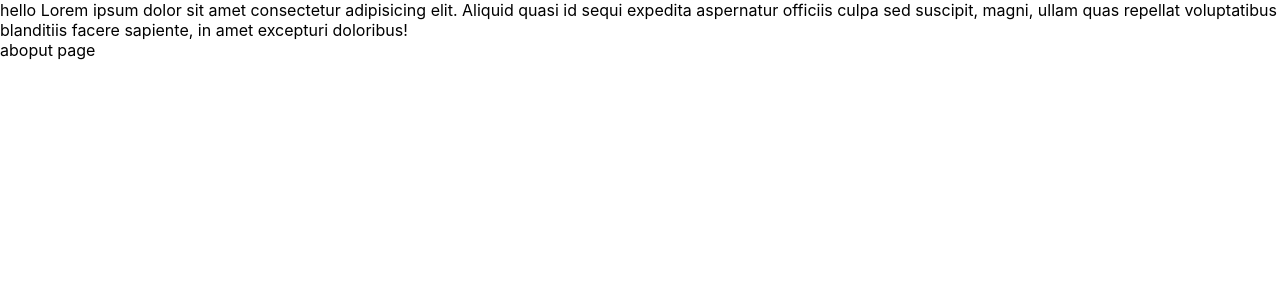
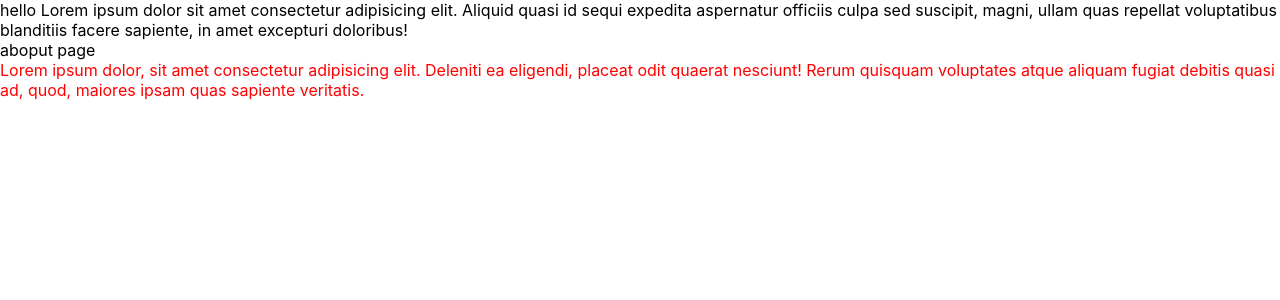
Before and after one commit to jeelkanani11/demo, a React (Create React App) app: page / in a window 1280 px wide. Shown: the top 300 px of the page. Built offline with nearby package versions, Linux system fonts and the light colour scheme.

Commit message:
third  commit

```diff
--- a/src/Component/About.jsx
+++ b/src/Component/About.jsx
@@ -4,6 +4,7 @@ function About() {
   return (
     <div>
       aboput page
+      <div style={{color:"red"}}>Lorem ipsum dolor, sit amet consectetur adipisicing elit. Deleniti ea eligendi, placeat odit quaerat nesciunt! Rerum quisquam voluptates atque aliquam fugiat debitis quasi ad, quod, maiores ipsam quas sapiente veritatis.</div>
     </div>
   )
 }
```
